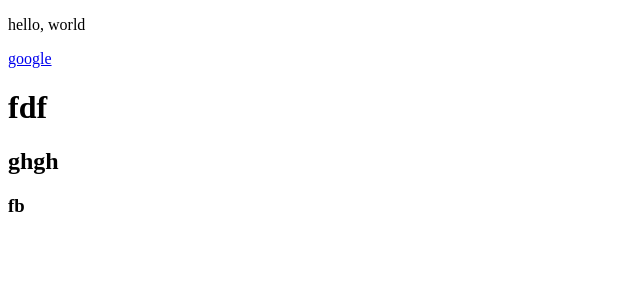
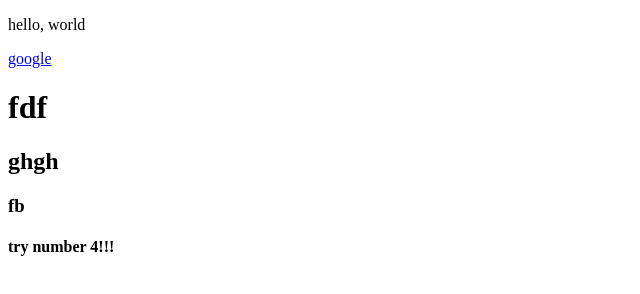
Before and after one commit to Kovarnar/about-git, a plain HTML site: page index.html in a window 1280 px wide. Shown: the whole page, without its empty margins (0-640 px from the left). Drawn offline with Linux system fonts and the light colour scheme.

Commit message:
number 4

```diff
--- a/index.html
+++ b/index.html
@@ -12,5 +12,6 @@
     <h1>fdf</h1>
     <h2>ghgh</h2>
     <h3>fb</h3>
+    <h4>try number 4!!!</h4>
 </body>
 </html>
```
